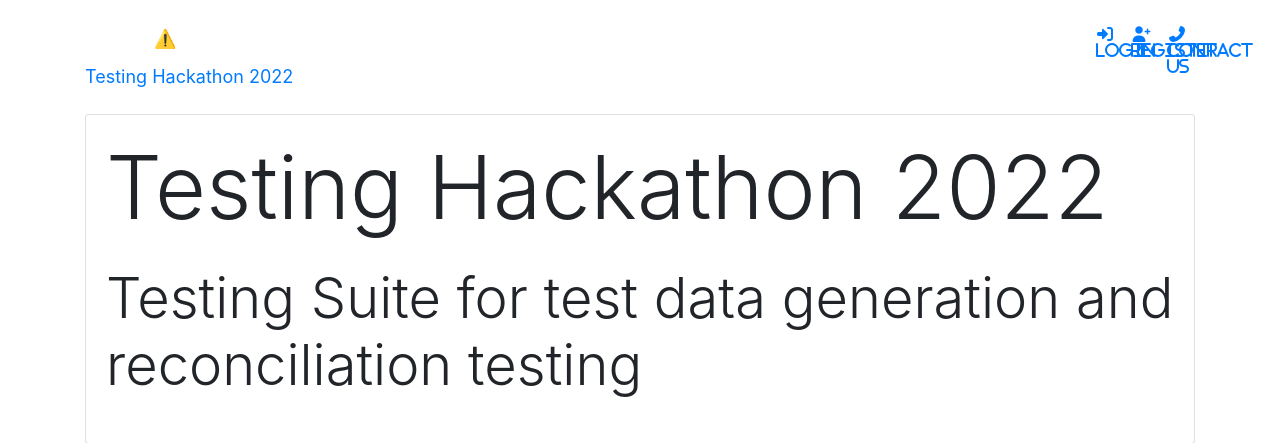
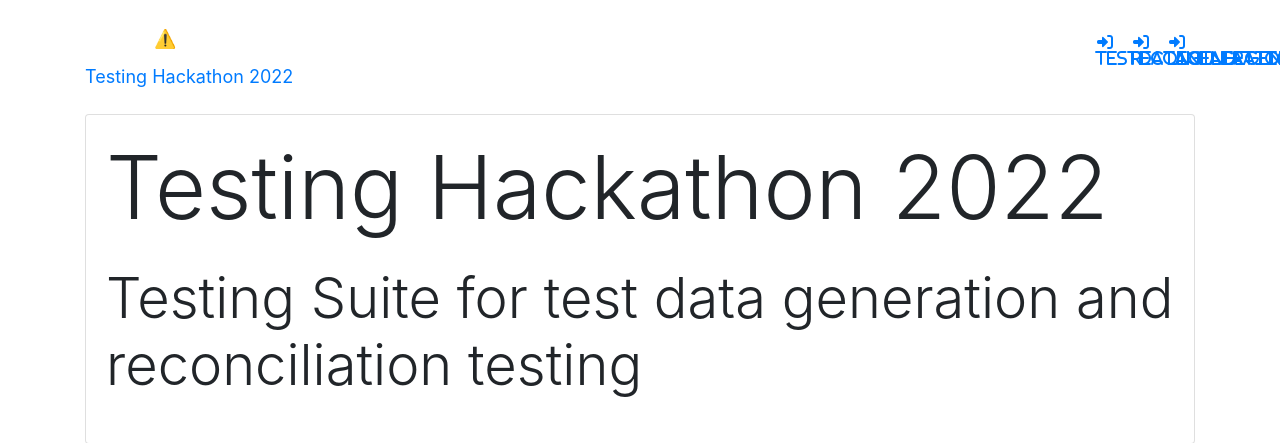
Before and after one commit to ashwini3326/Testinghackathon2022, a Flask app: page / in a window 1280 px wide. Shown: the top 443 px of the page. Run offline with Flask 2, Linux system fonts and the light colour scheme; some libraries are stand-ins or nearby versions.

Commit message:
commiting code1

```diff
--- a/templates/includes/_navbar.html
+++ b/templates/includes/_navbar.html
@@ -38,13 +38,13 @@
             <a class="nav-link" id="active4" href ="#" onclick="return funLogout()" class="btn btn-secondary text-dark btn-xs"><span class="fas fa-sign-out-alt" > Logout</span></a></li>
     {% else %}
     <li class="nav-item">
-      <a class="nav-link" id="active6"  href="/login"><span class="fas fa-sign-in-alt" > Login</span></a></li>
+      <a class="nav-link" id="active6"  href="/Testdatageneration"><span class="fas fa-sign-in-alt" > Testdatageneration</span></a></li>
     </li>
       <li class="nav-item">
-        <a class="nav-link" id="active5" href="/register"><span class="fas fa-user-plus" > Register</span></a></li>
+        <a class="nav-link" id="active5" href="/Reconciliationtestingtool"><span class="fas fa-sign-in-alt" > Reconciliationtestingtool</span></a></li>
       </li>
       <li class="nav-item">
-        <a class="nav-link" id="active8"  href="/contact"><span class="fas fa-phone-alt" > Contact Us</span></a></li>
+        <a class="nav-link" id="active8"  href="/Lineagegenerationfortesting"><span class="fas fa-sign-in-alt" > Lineagegenerationfortesting</span></a></li>
 </li>
 
  {% endif %}
```
Also changed, not shown: 11 other files.
